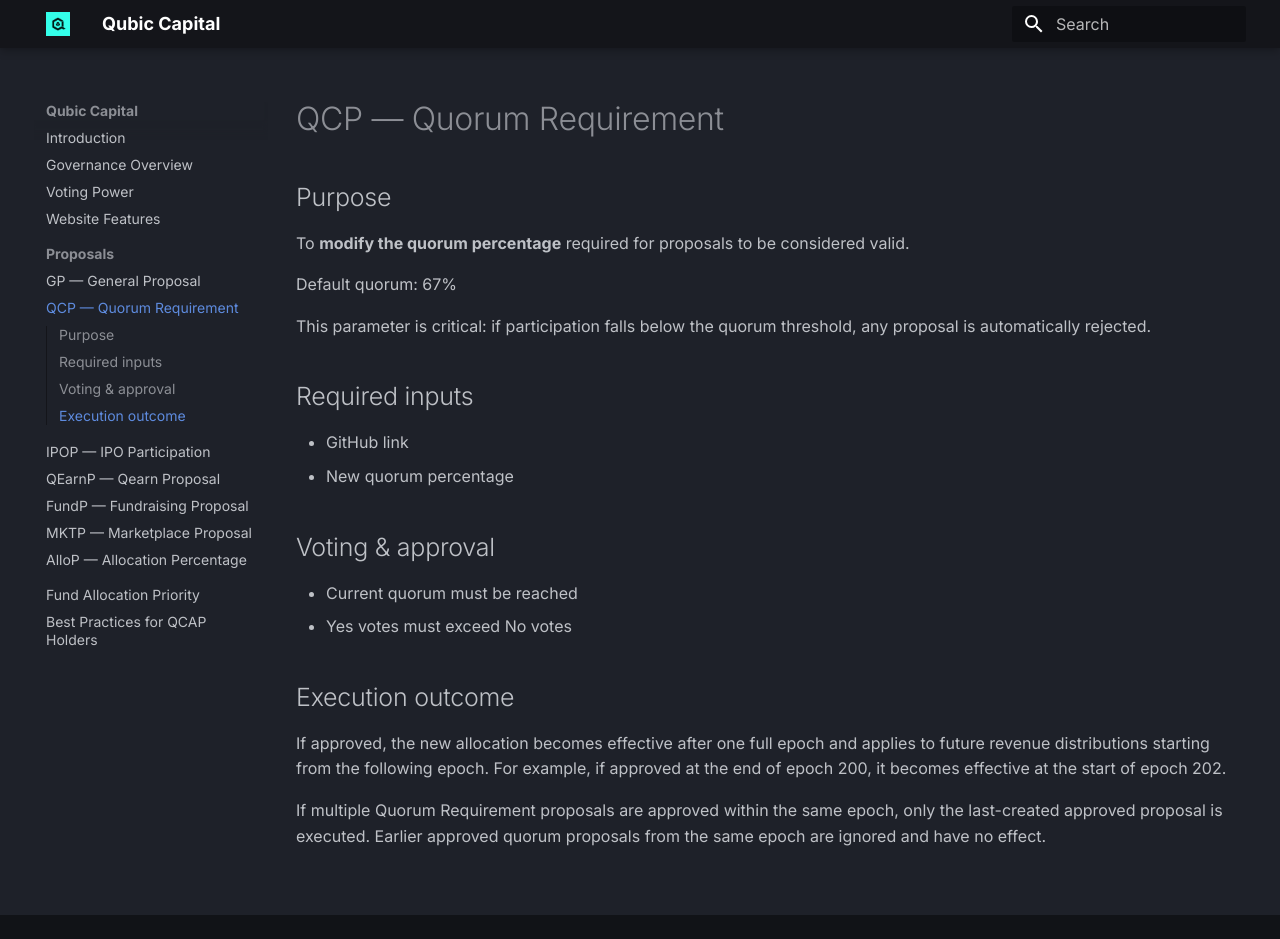
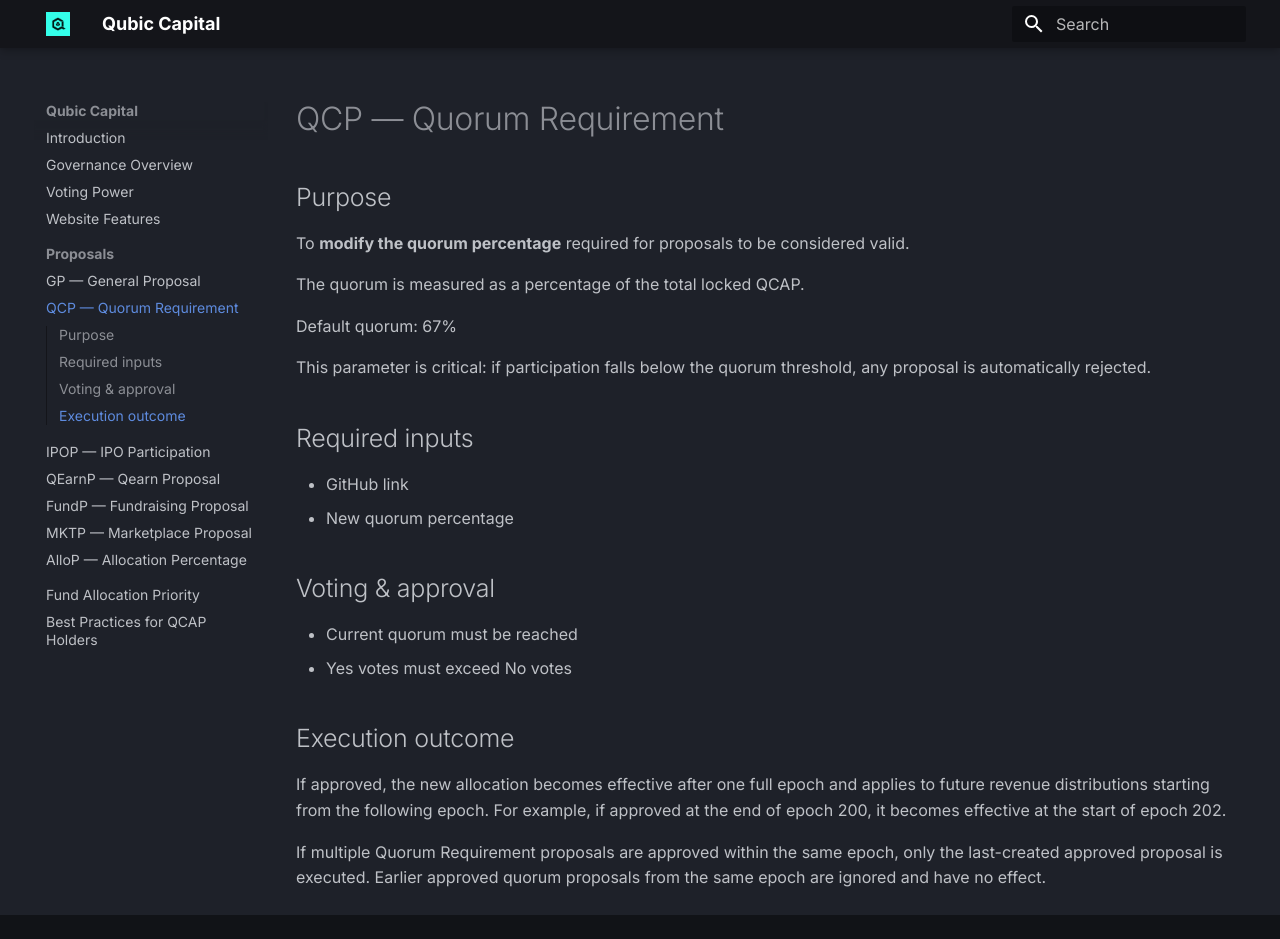
Before and after one commit to HermanToothrot10/qubic-capital-manual, an MkDocs documentation site: the page built from docs/proposals/qcp.md, in a window 1280 px wide and 939 px high. Built offline with MkDocs 1.6.1 and Material for MkDocs 9.7.7, drawn with Linux system fonts in a browser that asks for light colours.

Commit message:
Update qcp.md

```diff
--- a/docs/proposals/qcp.md
+++ b/docs/proposals/qcp.md
@@ -3,6 +3,8 @@
 ## Purpose
 
 To **modify the quorum percentage** required for proposals to be considered valid.
+
+The quorum is measured as a percentage of the total locked QCAP.
 
 Default quorum: 67%
 
```
